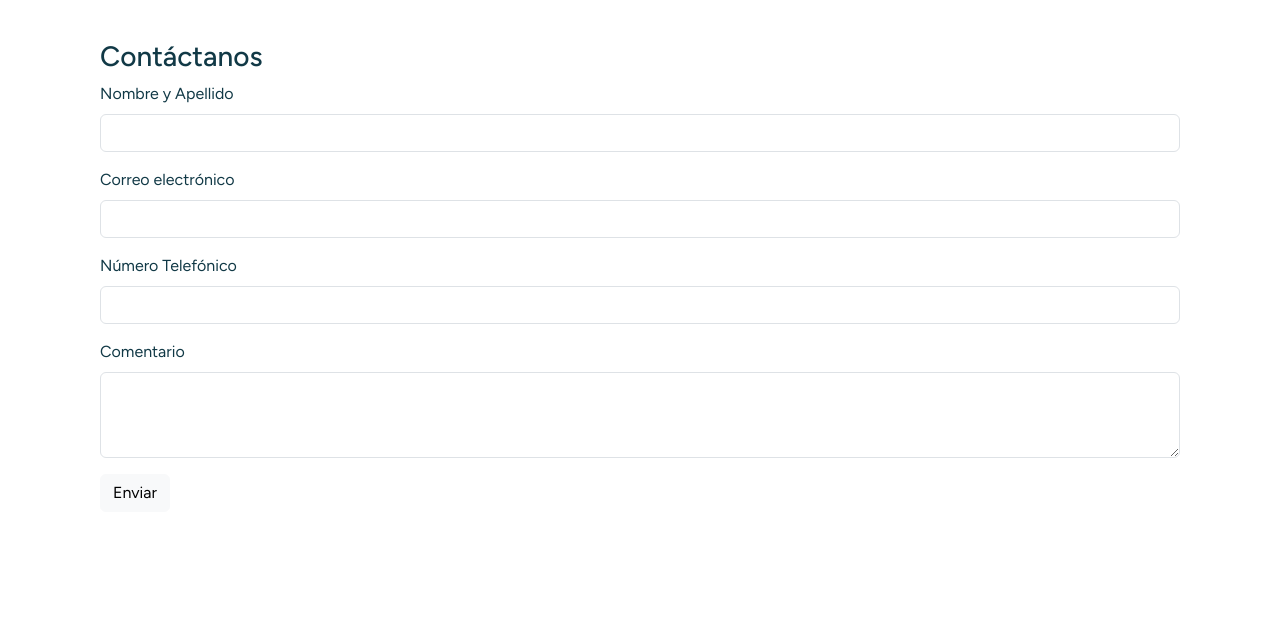
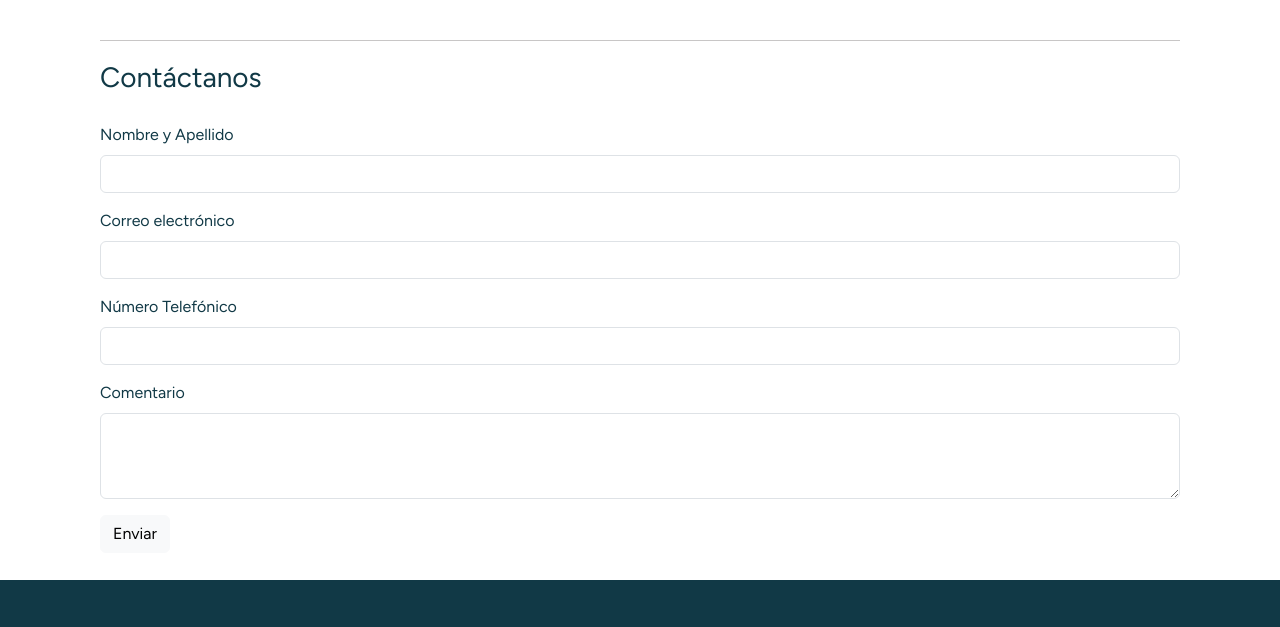
Before and after one commit to jorgelijah/proyecto_desarrolloWeb, a plain HTML site: page pages/contacto.html in a window 1280 px wide. Shown: the part 106-733 px from the top of the page. Drawn offline with nearby package versions, Linux system fonts and the light colour scheme.

Commit message:
cambios en los documentos html y css, listos para SCSS

```diff
--- a/style/style.css
+++ b/style/style.css
@@ -1309,17 +1309,25 @@ html {
 /* PAGINA CONTACTO */
 /* PAGINA CONTACTO */
 .main__contacto {
-  height: 650px;
+  height: 550px;
   padding: 10px 100px;
   color: var(--color4)
 }
 
-@media (max-width: 414px) {
+.h3__contacto {
+  padding: 20px 0;
+  border-top: solid 1px var(--color3);
+  font-weight: 400;
+}
+
+@media (max-width: 650px) {
   .main__contacto {
     margin: 0 50px;
     padding: 0;
   }
 }
+
+@media (max-width: 414px) {}
 
 /* Animación para las imágenes */
 @keyframes fadeIn {
```
